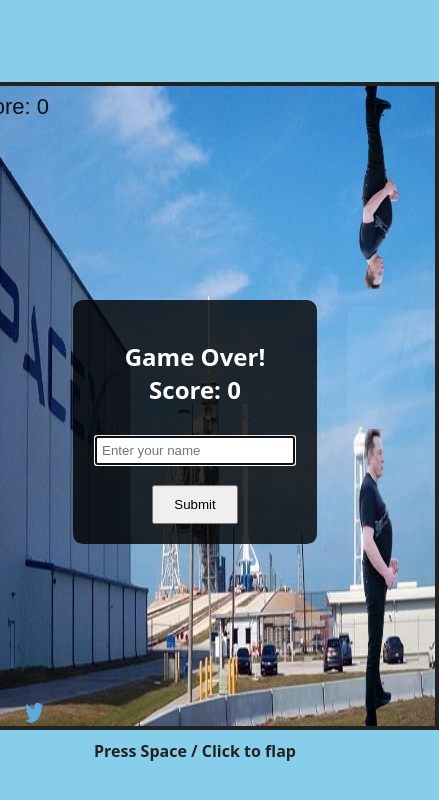
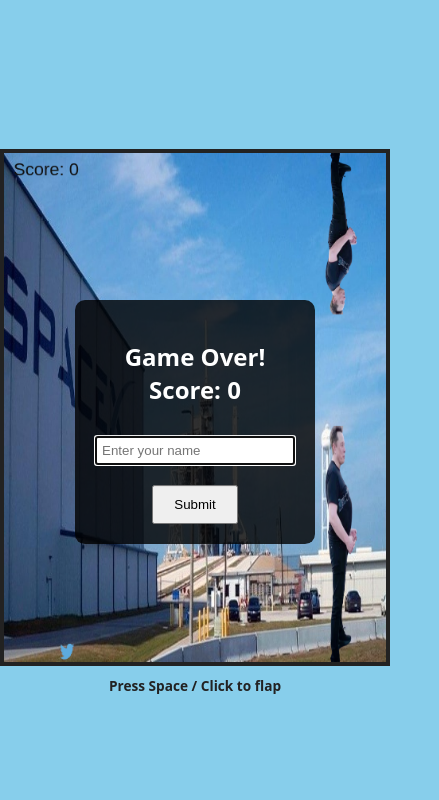
Before and after one commit to gamecfu/flappy-twitter-x, a website with bundled scripts: page index.html in a window 390 px wide. Shown: the whole page, 439 px wide, since content can reach past the window. Built offline with nearby package versions, Linux system fonts and the light colour scheme; no server answers.

Commit message:
Responsive canvas for mobile - scale to fit viewport

```diff
--- a/index.html
+++ b/index.html
@@ -2,7 +2,7 @@
 <html lang="en">
   <head>
     <meta charset="utf-8" />
-    <meta name="viewport" content="width=device-width,initial-scale=1" />
+    <meta name="viewport" content="width=device-width,initial-scale=1,viewport-fit=cover" />
     <title>Flappy - Minimal</title>
     <link rel="stylesheet" href="style.css">
   </head>
--- a/style.css
+++ b/style.css
@@ -1,9 +1,9 @@
 * { box-sizing: border-box; }
-html,body { height:100%; margin:0; }
-body { display:flex; align-items:center; justify-content:center; background:#87ceeb; font-family:system-ui,-apple-system,Segoe UI,Roboto,Ubuntu,'Helvetica Neue',Arial; }
-.wrap { text-align:center; position: relative; }
-canvas { background: linear-gradient(#c2f0ff,#87ceeb); border:4px solid #222; display:block; margin:0 auto; }
-.info { margin-top:10px; color:#222; font-weight:600; }
+html,body { height:100%; margin:0; overflow:hidden; }
+body { display:flex; align-items:center; justify-content:center; background:#87ceeb; font-family:system-ui,-apple-system,Segoe UI,Roboto,Ubuntu,'Helvetica Neue',Arial; padding: env(safe-area-inset-top) env(safe-area-inset-right) env(safe-area-inset-bottom) env(safe-area-inset-left); }
+.wrap { text-align:center; position: relative; width: 100%; max-width: 480px; }
+canvas { background: linear-gradient(#c2f0ff,#87ceeb); border:4px solid #222; display:block; margin:0 auto; width:100%; height:auto; max-width:480px; touch-action:none; }
+.info { margin-top:10px; color:#222; font-weight:600; font-size: clamp(12px, 3.5vw, 16px); }
 
 .overlay {
   position: absolute;
```
